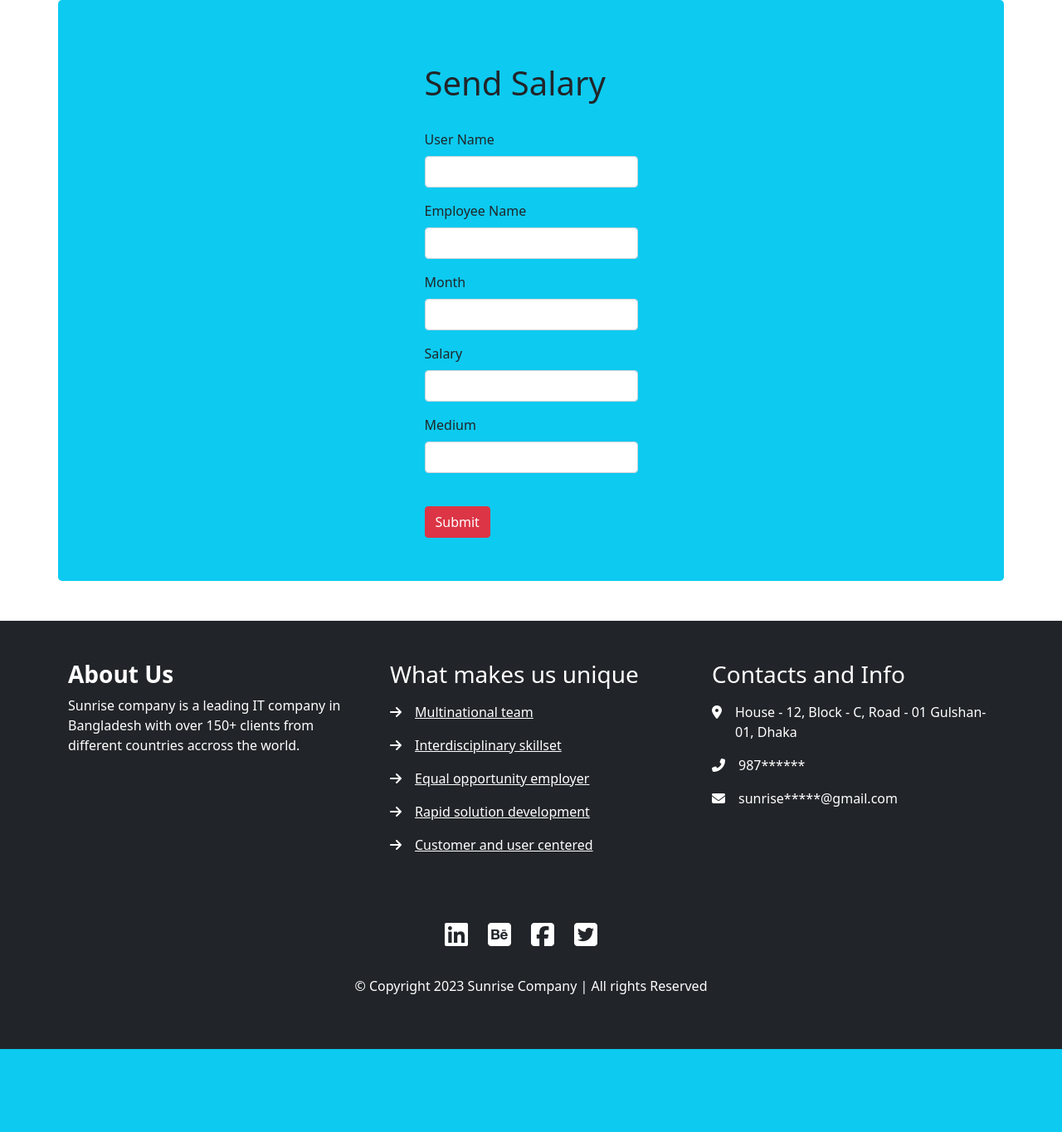
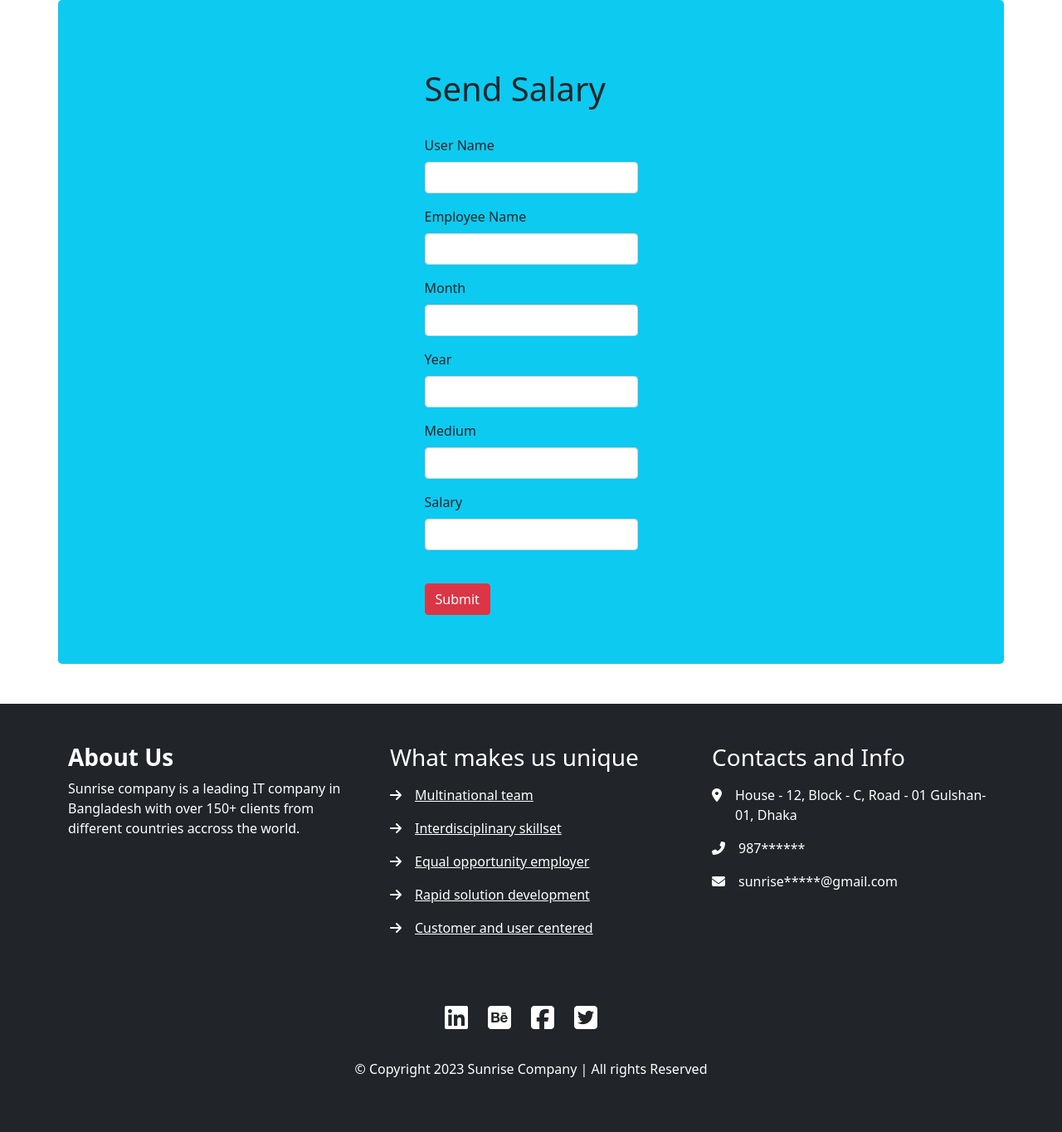
Before and after one commit to shuvo-99/470-project, a PHP site: page /send_salary.php in a window 1280 px wide. Shown: the part 54-1418 px from the top of the page at 83% size. Before the commit the page ends 1318 px from the top, so only its background shows below. Run offline with PHP 8.4, Linux system fonts and the light colour scheme; some libraries are stand-ins or nearby versions.

Commit message:
Add files via upload

```diff
--- a/send_salary.php
+++ b/send_salary.php
@@ -7,10 +7,11 @@ if(isset($_POST['submit']))
     $user_name = $_POST['user_name'];
     $name = $_POST['name'];
     $month = $_POST['month'];
+    $year = $_POST['year'];
     $salary = $_POST['salary'];
     $medium = $_POST['medium'];
 
-    $sql = "INSERT INTO salary (username, emp_name, month, medium, amount) VALUES ('$user_name', '$name', '$month', '$medium', '$salary')";
+    $sql = "INSERT INTO salary (username, emp_name, month,year, medium, amount) VALUES ('$user_name', '$name', '$month','$year', '$medium', '$salary')";
     $result = mysqli_query($db, $sql);
 
     if($result)
@@ -95,7 +96,7 @@ if(isset($_POST['submit']))
         </nav>
 
         <!-- Form -->
-        <section style="height: 700px;" class="container bg-info d-flex justify-content-center align-items-center rounded-3 " id="subscribe">
+        <section style="height: 800px;" class="container bg-info d-flex justify-content-center align-items-center rounded-3 " id="subscribe">
 
             <div>
             <br>
@@ -121,12 +122,17 @@ if(isset($_POST['submit']))
                         <input type="text" name="month" class="form-control"  required="">
                     </div>
                     <div class="mb-3">
-                        <label class="form-label">Salary</label>
-                        <input type="text" name="salary" class="form-control" required="">
+                        <label class="form-label">Year</label>
+                        <input type="text" name="year" class="form-control"  required="">
                     </div>
+
                     <div class="mb-3">
                         <label class="form-label">Medium</label>
                         <input type="text" name="medium" class="form-control" required="">
+                    </div>
+                    <div class="mb-3">
+                        <label class="form-label">Salary</label>
+                        <input type="text" name="salary" class="form-control" required="">
                     </div>
 
                     <br>
```
